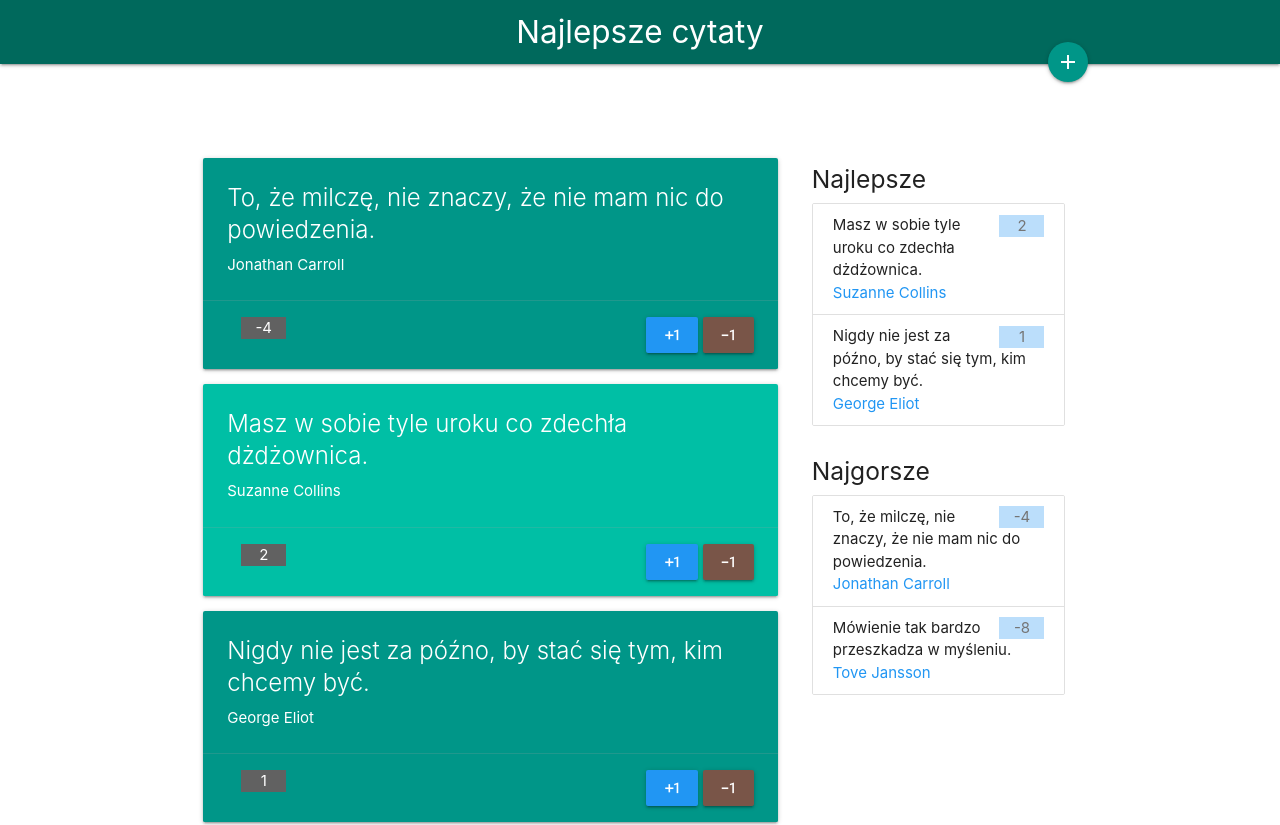
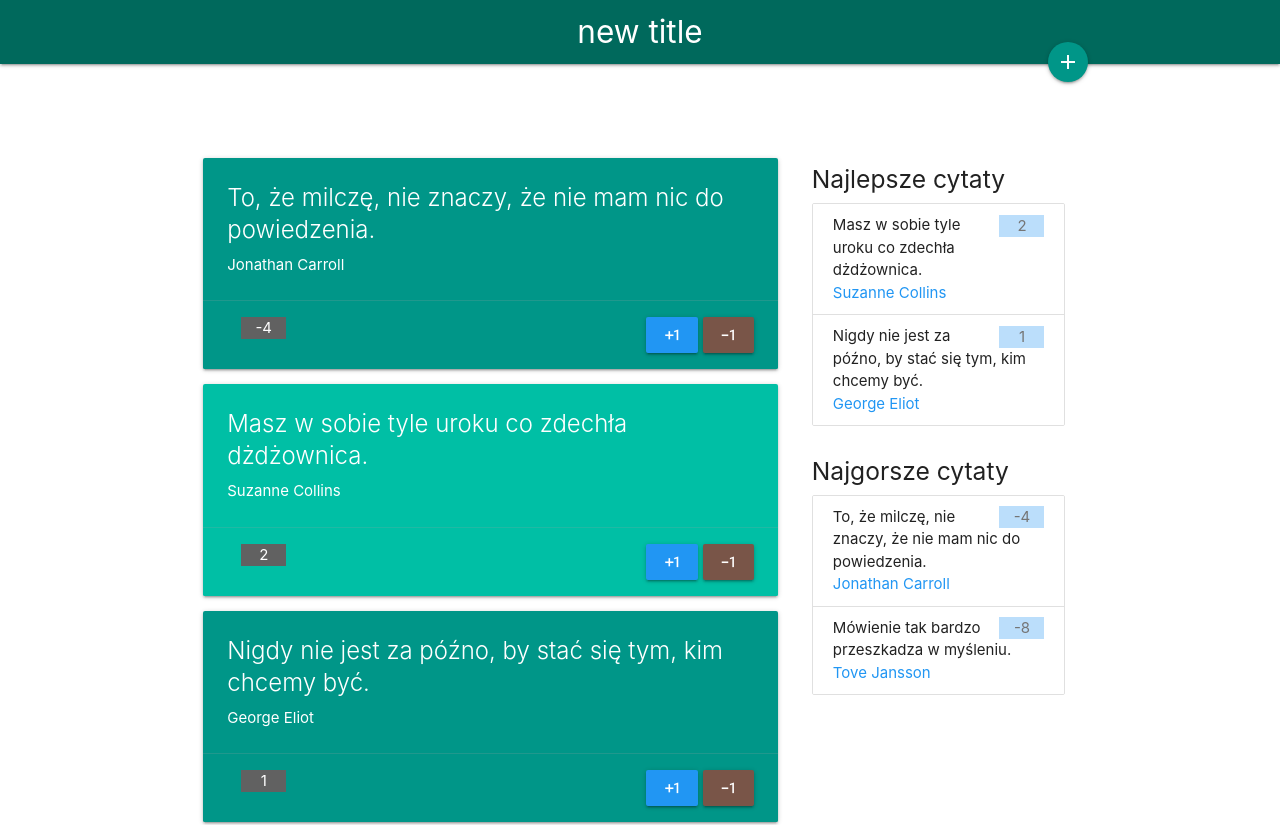
Before and after one commit to MarcinBamburski1987/UdemyKomponentBestQuotes, an Angular app: page / in a window 1280 px wide. Shown: the top 825 px of the page. Built offline with nearby package versions, Linux system fonts and the light colour scheme.

Commit message:
print title from app.comp in navbar.comp. And print title from app.comp in ranking comp

```diff
--- a/src/app/app.component.html
+++ b/src/app/app.component.html
@@ -1,5 +1,5 @@
 <!-- Nagłówek -->
-<app-navbar></app-navbar>
+<app-navbar [titleInNavbarComponentFromInputDecorator]="titleFromAppComponent"></app-navbar>
 <!-- koniec nagłówka -->
 
 <div class="container q-container">
@@ -55,19 +55,20 @@
 
     <!-- Sekcja rankigów -->
     <div class="col s4">
-      <app-ranking [quotes]="quotes"></app-ranking>
-      <div class="col s12">
-        <h5>Najgorsze</h5>
-        <div class="collection">
-          <ng-container *ngFor="let quotation of quotes">
-            <p class="collection-item" *ngIf="quotation.votes < 0 ">
-              <span class="blue lighten-4 badge">{{quotation.votes}}</span>
-              {{quotation.sentence}}<br />
-              <span class="blue-text">{{quotation.author}}</span>
-            </p>
-          </ng-container>
-        </div>
-      </div>
+      <app-ranking [quotes]="bestQuotes()" titleInRankingComponentFromInputDecorator="Najlepsze cytaty"></app-ranking>
+      <app-ranking [quotes]="worstQuotes()" titleInRankingComponentFromInputDecorator="Najgorsze cytaty"></app-ranking>
+<!--      <div class="col s12">-->
+<!--        <h5>Najgorsze</h5>-->
+<!--        <div class="collection">-->
+<!--          <ng-container *ngFor="let quotation of quotes">-->
+<!--            <p class="collection-item" *ngIf="quotation.votes < 0 ">-->
+<!--              <span class="blue lighten-4 badge">{{quotation.votes}}</span>-->
+<!--              {{quotation.sentence}}<br />-->
+<!--              <span class="blue-text">{{quotation.author}}</span>-->
+<!--            </p>-->
+<!--          </ng-container>-->
+<!--        </div>-->
+<!--      </div>-->
     </div>
     <!-- Sekcja rankigów -->
   </div>
--- a/src/app/app.component.ts
+++ b/src/app/app.component.ts
@@ -9,6 +9,7 @@ import { QUOTES } from './models/data-base';
   styleUrls: ['./app.component.css']
 })
 export class AppComponent {
+  titleFromAppComponent = 'new title';
   showForm = false;
   quotes: Quotation[] = QUOTES;
   quotation: Quotation = {author: '', sentence: '', votes: 0};
@@ -22,4 +23,10 @@ export class AppComponent {
   addVote(quotation: Quotation, value: number) {
     quotation.votes += value;
   }
+  bestQuotes() {
+    return this.quotes.filter(q => q.votes > 0);
+  }
+  worstQuotes() {
+    return this.quotes.filter(q => q.votes < 0);
+  }
 }
--- a/src/app/navbar/navbar.component.html
+++ b/src/app/navbar/navbar.component.html
@@ -1,7 +1,7 @@
 <!-- Nagłówek -->
 <nav>
   <div class="nav-wrapper teal darken-3">
-    <span class="brand-logo center">Najlepsze cytaty</span>
+    <span class="brand-logo center">{{titleInNavbarComponentFromInputDecorator}}</span>
   </div>
 </nav>
 <!-- koniec nagłowka  -->
--- a/src/app/navbar/navbar.component.ts
+++ b/src/app/navbar/navbar.component.ts
@@ -1,4 +1,4 @@
-import { Component, OnInit } from '@angular/core';
+import { Component, Input, OnInit } from '@angular/core';
 
 @Component({
   selector: 'app-navbar',
@@ -9,7 +9,9 @@ export class NavbarComponent implements OnInit {
 
   constructor() { }
 
+  @Input()
+  titleInNavbarComponentFromInputDecorator: string;
+
   ngOnInit() {
   }
-
 }
--- a/src/app/ranking/ranking.component.html
+++ b/src/app/ranking/ranking.component.html
@@ -1,12 +1,10 @@
 <div class="col s12">
-  <h5>Najlepsze</h5>
+  <h5>{{titleInRankingComponentFromInputDecorator}}</h5>
   <div class="collection">
-    <ng-container *ngFor="let quotation of quotes">
-      <p class="collection-item" *ngIf="quotation.votes > 0">
+      <p class="collection-item" *ngFor="let quotation of quotes">
         <span class="blue lighten-4 badge">{{quotation.votes}}</span>
         {{quotation.sentence}}<br />
         <span class="blue-text">{{quotation.author}}</span>
       </p>
-    </ng-container>
   </div>
 </div>
--- a/src/app/ranking/ranking.component.ts
+++ b/src/app/ranking/ranking.component.ts
@@ -10,4 +10,6 @@ export class RankingComponent {
 
   @Input()
   quotes: Quotation[];
+  @Input()
+  titleInRankingComponentFromInputDecorator: string;
 }
```
